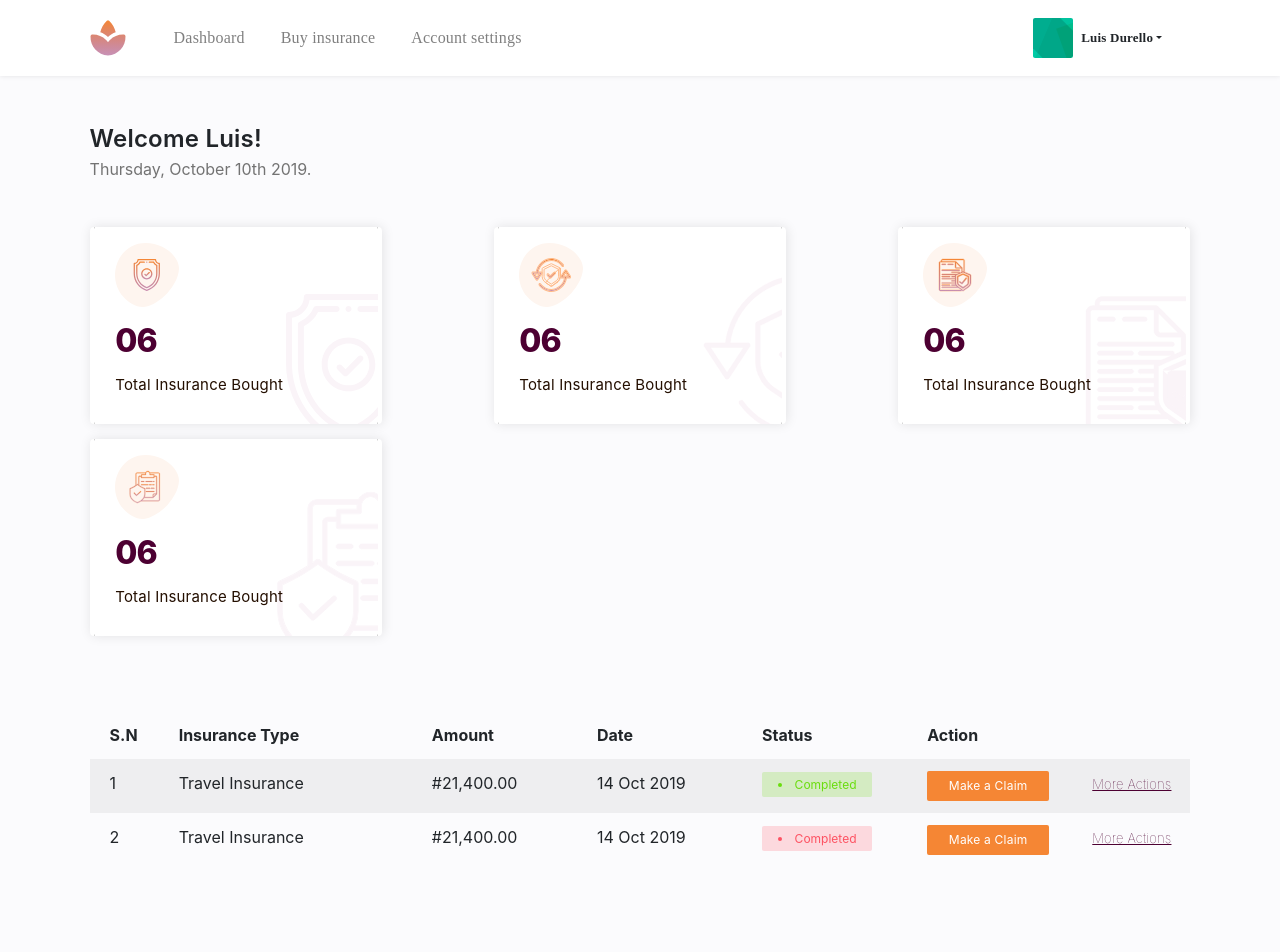
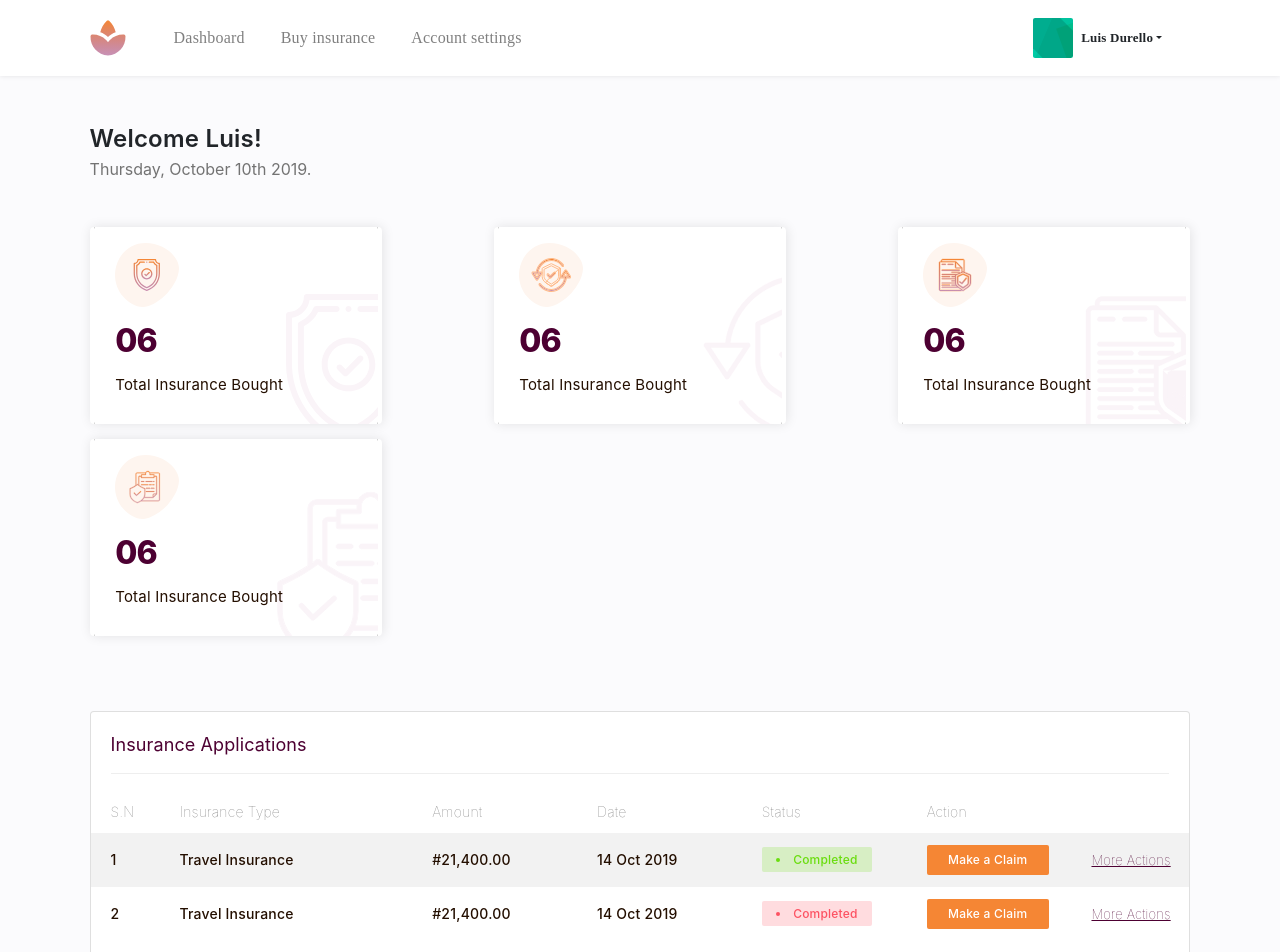
Before and after one commit to mquadrant/natterbase-frontend, a React (Create React App) app: page /app/dashboard in a window 1280 px wide. Shown: the top 952 px of the page. Built offline with nearby package versions, Linux system fonts and the light colour scheme.

Commit message:
added the application table section

```diff
--- a/src/containers/Dashboard/DashboardPage.jsx
+++ b/src/containers/Dashboard/DashboardPage.jsx
@@ -13,6 +13,7 @@ import Card1 from "./../../images/card1.svg";
 import Card2 from "./../../images/card2.svg";
 import Card3 from "./../../images/card3.svg";
 import Card4 from "./../../images/card4.svg";
+import HorizontalLine from "../../components/HorizontalLine";
 
 export default function DashboardPage() {
   return (
@@ -49,7 +50,11 @@ export default function DashboardPage() {
           />
         </section>
         <Spacer size="40" />
-        <section>
+        <section class="application-table card">
+          <div className="table-header">
+            <span className="table-title">Insurance Applications</span>
+            <HorizontalLine />
+          </div>
           <ApplicationTable />
         </section>
         <Spacer size="60" />
```
